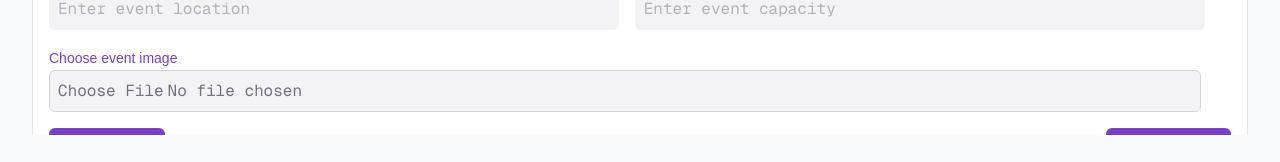
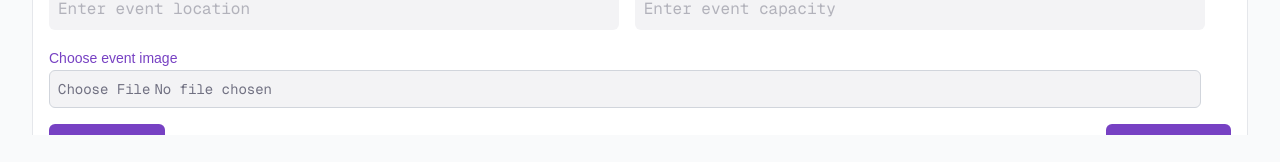
Before and after one commit to devyinka/NihubAttendance, a Next.js app: page /AddEvent in a window 1280 px wide. Shown: the part 508-670 px from the top of the page. Built offline with nearby package versions, Linux system fonts and the light colour scheme; no server answers.

Commit message:
modified:   app/AddEvent/page.js

```diff
--- a/app/AddEvent/page.js
+++ b/app/AddEvent/page.js
@@ -214,7 +214,7 @@ const AddEvent = () => {
               <label className="ml-2 text-[#7741c3] font-medium font-family-mono text-sm  mb-1">
                 Choose event image
               </label>
-              <div className="border ml-2 border-gray-300 rounded-md  w-[76%] lg:w-[95.5%] bg-[#f3f3f5] py-2 text-[#717182] font-mono pl-2">
+              <div className="border ml-2 border-gray-300 rounded-md  w-[76%] lg:w-[95.5%] bg-[#f3f3f5] py-2 text-[#717182] font-mono pl-2 text-sm">
                 <input
                   type="file"
                   accept="image/*"
```
